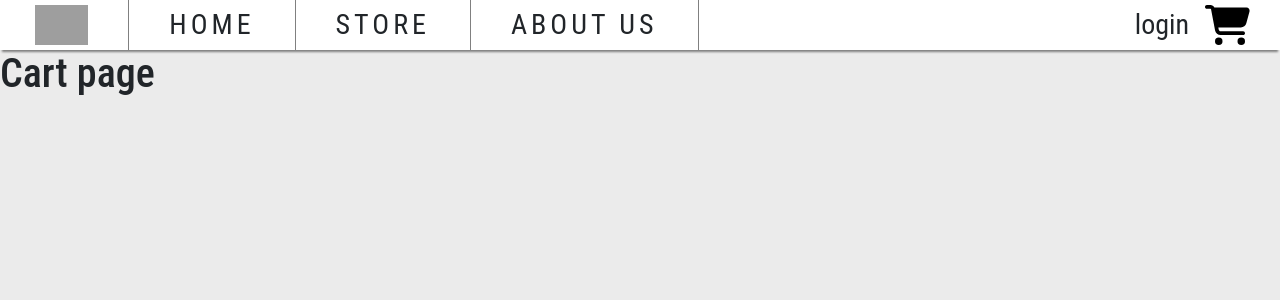
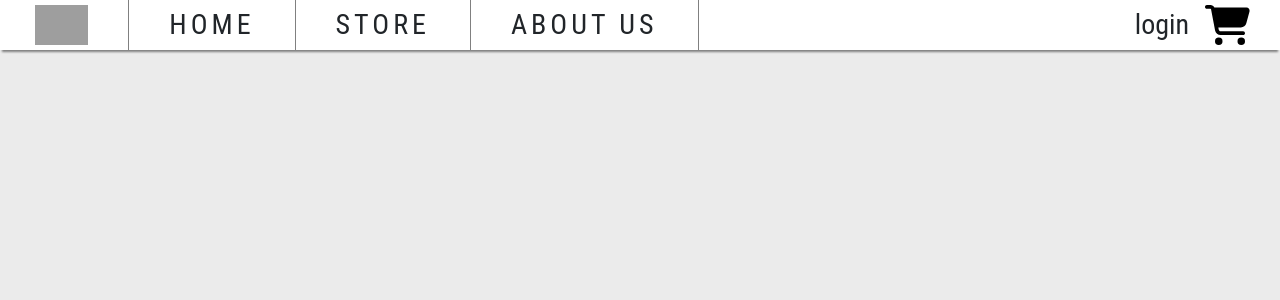
Before and after one commit to fe1fe1/lambda, a React (Create React App) app in the folder frontend/: page /cart in a window 1280 px wide. Shown: the top 300 px of the page. Built offline with nearby package versions, Linux system fonts and the light colour scheme; grey boxes are pictures that could not be loaded.

Commit message:
cart .jxs .scss

```diff
--- a/frontend/src/pages/cart/Cart.jsx
+++ b/frontend/src/pages/cart/Cart.jsx
@@ -3,7 +3,16 @@ import React, { useState } from "react";
 const Cart = () => {
     return (
         <div>
-           <h1>Cart page</h1>
+            <div className="block-container">
+                <div className="cart-items-container">
+                   <div className="items-list">
+
+                   </div>
+                    <div className="total-price">
+
+                    </div>
+                </div>
+            </div>
         </div>
     )
 }
--- /dev/null
+++ b/frontend/src/pages/cart/Cart.scss
@@ -0,0 +1,3 @@
+.cart-items-container{
+
+}
```
